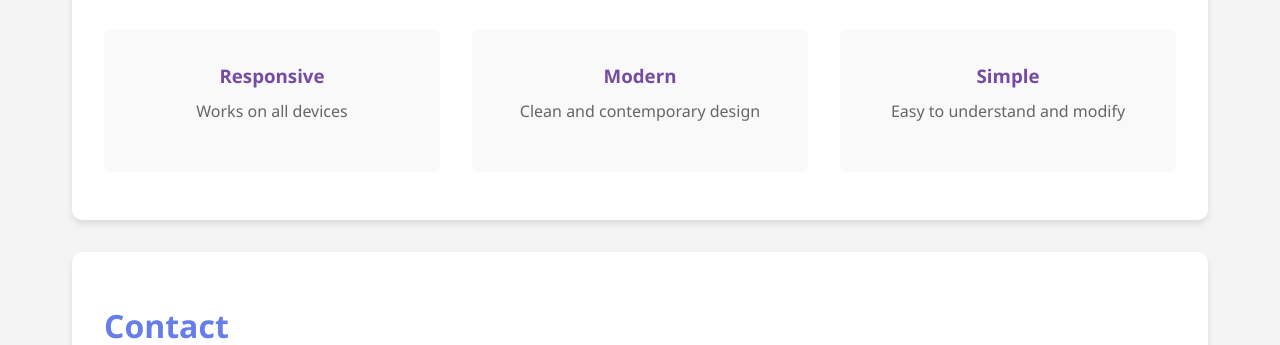
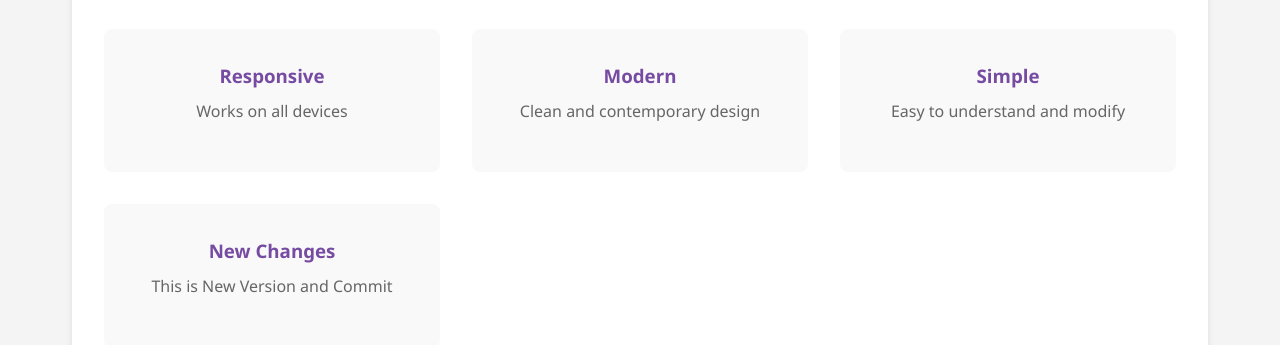
Before and after one commit to MuhammadUzairHayat/my_project, a plain HTML site: page index.html in a window 1280 px wide. Shown: the part 607-952 px from the top of the page. Drawn offline with Linux system fonts and the light colour scheme.

Commit message:
new feature added in index.html

```diff
--- a/index.html
+++ b/index.html
@@ -41,6 +41,10 @@
                     <h3>Simple</h3>
                     <p>Easy to understand and modify</p>
                 </div>
+                <div class="feature-card">
+                    <h3>New Changes</h3>
+                    <p>This is New Version and Commit</p>
+                </div>
             </div>
         </section>
 
```
